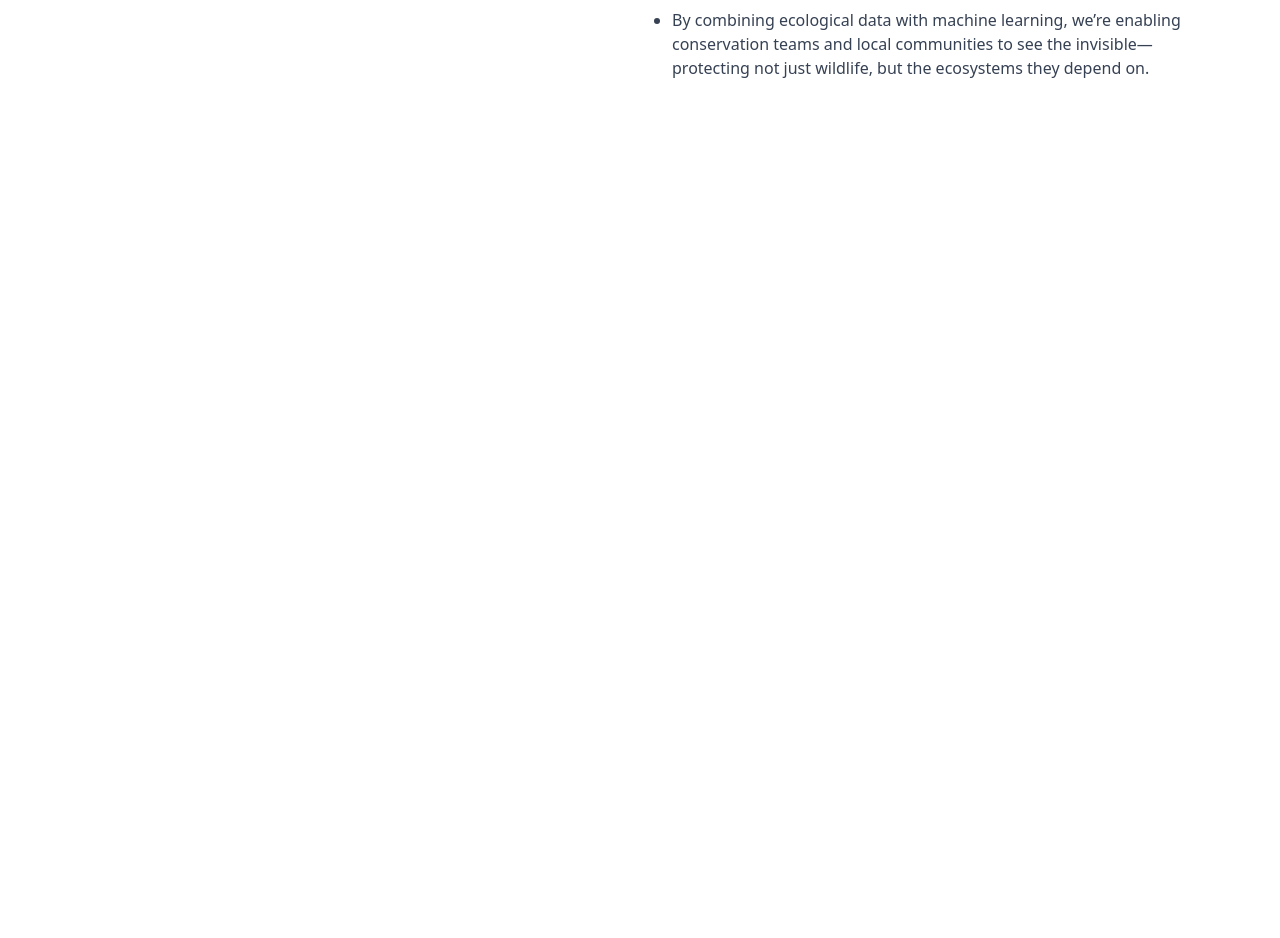
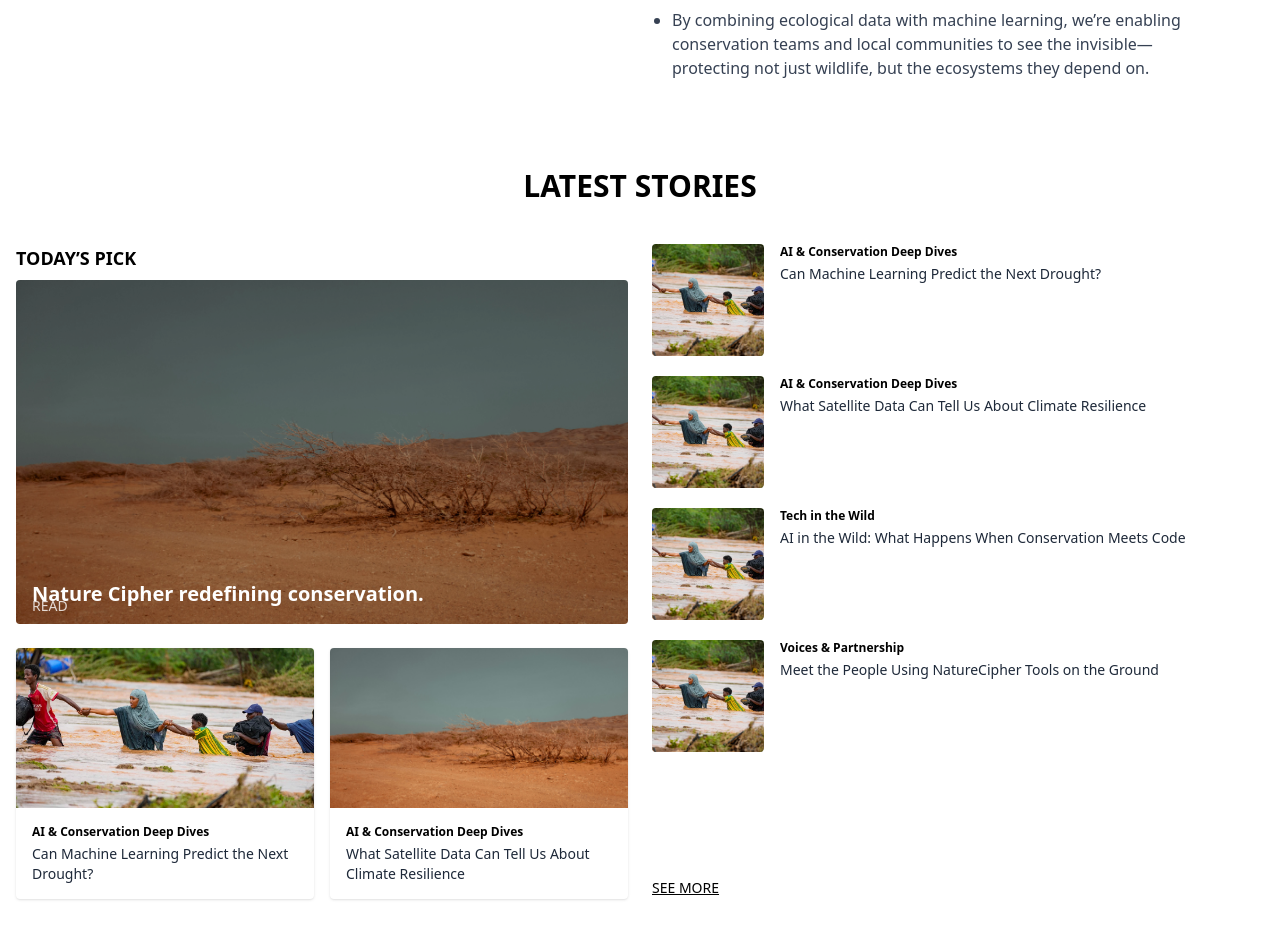
Before and after one commit to naturecipherAI/naturecipherai-website, a React (Vite) app: page / in a window 1280 px wide. Shown: the part 2422-3360 px from the top of the page. Before the commit the page ends 2542 px from the top, so only its background shows below. Built offline with nearby package versions, Linux system fonts and the light colour scheme.

Commit message:
Update included:   - Added the Latest stories section markup ensuring that it is well styled and visually looks great   - Added the Latest stories section to the main component of the app

```diff
--- a/src/App.jsx
+++ b/src/App.jsx
@@ -1,5 +1,6 @@
 import HeroSection from "./Components/HeroSection";
 import Highlights from "./Components/Highlights";
+import LatestStories from "./Components/LatestStories";
 import Navbar from "./Components/Navbar";
 
 function App() {
@@ -8,6 +9,7 @@ function App() {
       <Navbar />
       <HeroSection />
       <Highlights />
+      <LatestStories />
     </div>
   );
 }
--- /dev/null
+++ b/src/Components/LatestStories.jsx
@@ -0,0 +1,111 @@
+import droughtImage from '../assets/drought.jpg';
+import floods from '../assets/floods.webp';
+
+function LatestStories() {
+  return (
+    <section className="max-w-7xl mx-auto px-4 py-12">
+      {/* Header */}
+      <h2 className="text-center text-2xl sm:text-3xl font-bold text-theme-green mb-10">
+        LATEST STORIES
+      </h2>
+
+      <div className="flex flex-col md:flex-row gap-8 md:gap-6">
+        {/* Left Column */}
+        <div className="flex-1 flex flex-col gap-6">
+          <div>
+            <h3 className="text-theme-green text-lg font-semibold mb-2">TODAY’S PICK</h3>
+            <div className="relative w-full aspect-video rounded overflow-hidden">
+              <img
+                src={droughtImage}
+                alt="Today’s Pick"
+                className="w-full h-full object-cover"
+              />
+              <div className="absolute inset-0 bg-black/30" />
+              <div className="absolute bottom-4 left-4 text-white text-xl font-semibold">
+                Nature Cipher redefining conservation.
+              </div>
+              <div className="absolute bottom-2 left-4 text-sm text-white/80">READ</div>
+            </div>
+          </div>
+
+          <div className="grid grid-cols-1 sm:grid-cols-2 gap-4">
+            {/* Story 1 */}
+            <div className="bg-white shadow-sm rounded overflow-hidden flex flex-col">
+              <img
+                src={floods}
+                alt="Story 1"
+                className="w-full h-40 object-cover"
+              />
+              <div className="p-4 flex-grow">
+                <p className="text-xs text-theme-green font-semibold mb-1">AI & Conservation Deep Dives</p>
+                <h4 className="text-sm font-medium text-gray-800 leading-snug">
+                  Can Machine Learning Predict the Next Drought?
+                </h4>
+              </div>
+            </div>
+
+            {/* Story 2 */}
+            <div className="bg-white shadow-sm rounded overflow-hidden flex flex-col">
+              <img
+                src={droughtImage}
+                alt="Story 2"
+                className="w-full h-40 object-cover"
+              />
+              <div className="p-4 flex-grow">
+                <p className="text-xs text-theme-green font-semibold mb-1">AI & Conservation Deep Dives</p>
+                <h4 className="text-sm font-medium text-gray-800 leading-snug">
+                  What Satellite Data Can Tell Us About Climate Resilience
+                </h4>
+              </div>
+            </div>
+          </div>
+        </div>
+
+        {/* Right Column */}
+        <div className="flex-1 flex flex-col justify-between gap-4">
+          <div className="flex flex-col gap-5">
+            {[...Array(4)].map((_, i) => (
+              <div key={i} className="flex items-start gap-4">
+                <img
+                  src={floods}
+                  alt={`Story ${i + 1}`}
+                  className="w-28 h-28 object-cover rounded"
+                />
+                <div>
+                  <p className="text-xs text-theme-green font-semibold mb-1">
+                    {i === 2
+                      ? 'Tech in the Wild'
+                      : i === 3
+                      ? 'Voices & Partnership'
+                      : 'AI & Conservation Deep Dives'}
+                  </p>
+                  <h4 className="text-sm font-medium text-gray-800 leading-snug">
+                    {i === 0
+                      ? 'Can Machine Learning Predict the Next Drought?'
+                      : i === 1
+                      ? 'What Satellite Data Can Tell Us About Climate Resilience'
+                      : i === 2
+                      ? 'AI in the Wild: What Happens When Conservation Meets Code'
+                      : 'Meet the People Using NatureCipher Tools on the Ground'}
+                  </h4>
+                </div>
+              </div>
+            ))}
+          </div>
+
+          {/* See more link */}
+          <div>
+            <a
+              href="#"
+              className="text-sm text-theme-green underline font-medium hover:text-theme-green/80"
+            >
+              SEE MORE
+            </a>
+          </div>
+        </div>
+      </div>
+    </section>
+  );
+}
+
+export default LatestStories;
```
